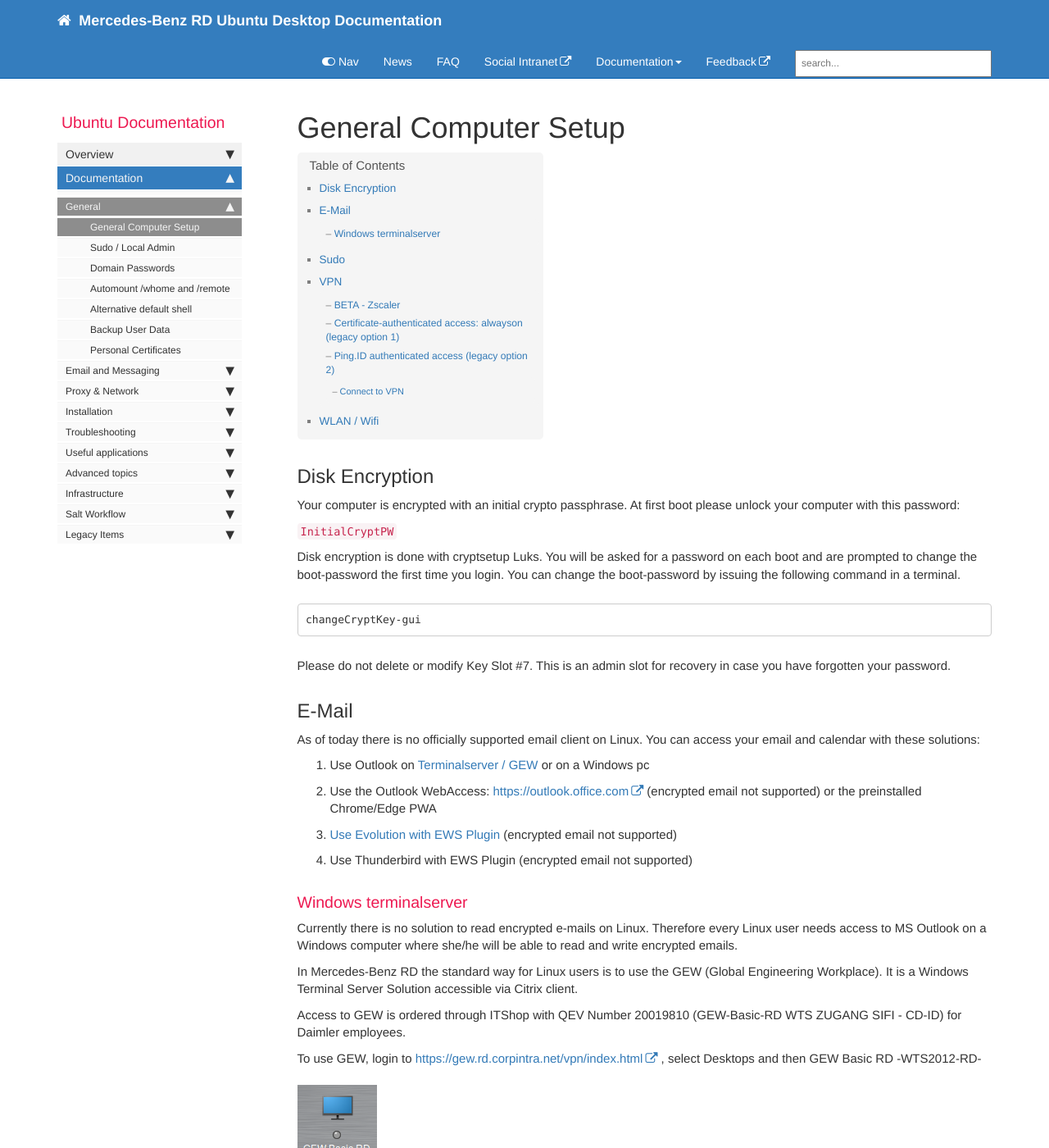
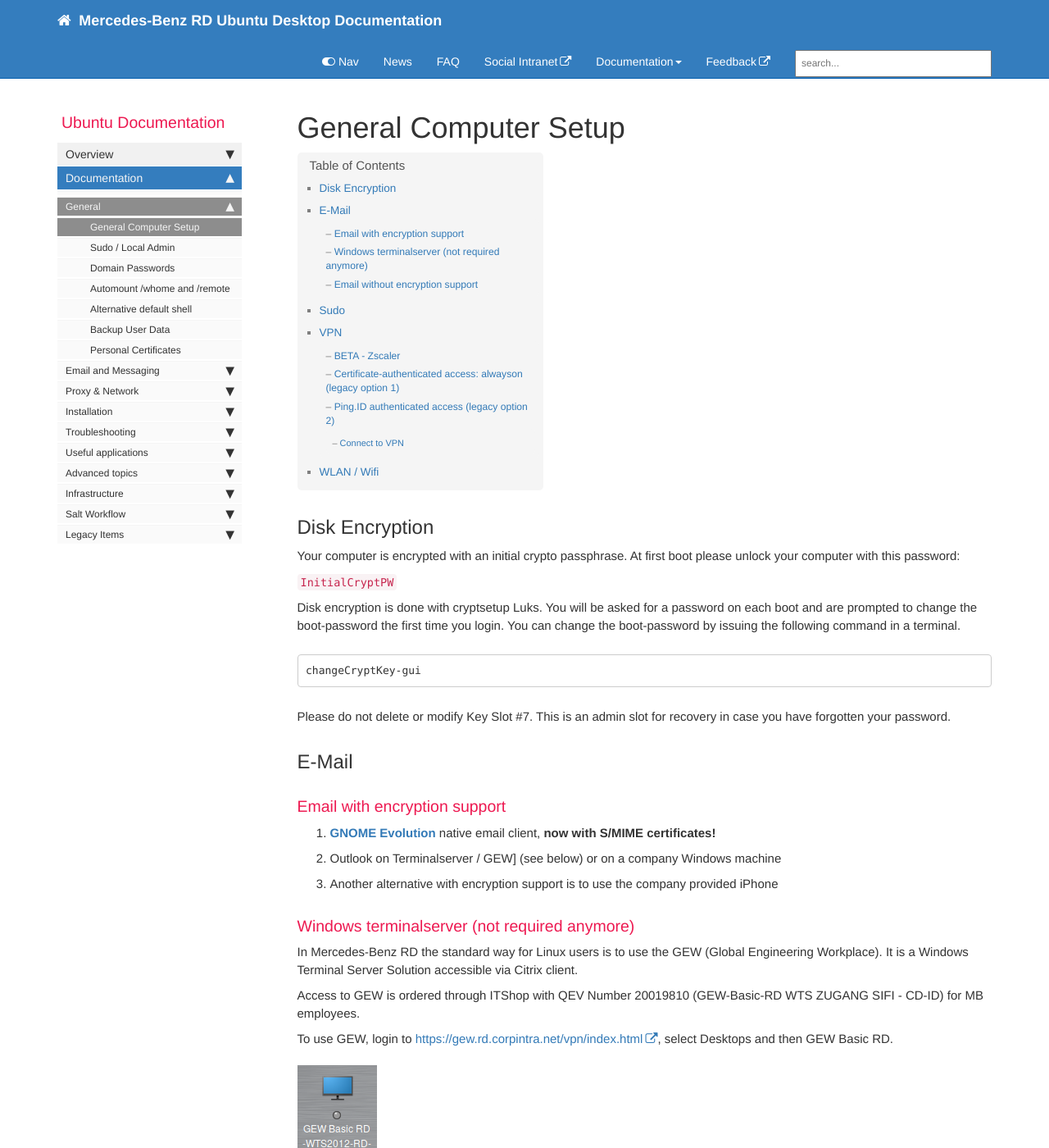
Before and after one commit to RajputPawan/Prometheus, a Jekyll site: the page built from pages/docs/generalsetup.md, in a window 1280 px wide and 1400 px high. Shown: the whole window at 82% size. Built offline with Jekyll 4.4.1, drawn with Linux system fonts in a browser that asks for light colours; comment, search, counter and statistics services are not loaded; some of the changed text lies outside the part shown.

Commit message:
update email/cma/general docs and make posts

````diff
--- a/pages/docs/generalsetup.md
+++ b/pages/docs/generalsetup.md
@@ -25,32 +25,45 @@
 
 ## E-Mail
 
-As of today there is no officially supported email client on Linux. You can access your email and calendar with these solutions:
+### Email with encryption support
 
-1. Use Outlook on [Terminalserver / GEW](#windows-terminalserver) or on a Windows pc
-2. Use the Outlook WebAccess: [https://outlook.office.com](https://outlook.office.com/) (encrypted email not supported) or the preinstalled Chrome/Edge PWA
-3. [Use Evolution with EWS Plugin](evolution.html) (encrypted email not supported)
-4. Use Thunderbird with EWS Plugin (encrypted email not supported)
+1. [__GNOME Evolution__]({% link pages/docs/evolution.md %}) native email
+   client, __now with S/MIME certificates!__
+2. Outlook on Terminalserver / GEW] (see below) or on a company Windows
+   machine
+3. Another alternative with encryption support is to use the company provided
+   iPhone
 
-### Windows terminalserver
+### Windows terminalserver (not required anymore)
 
-Currently there is no solution to read encrypted e-mails on Linux. Therefore every Linux user needs access to MS Outlook on a Windows computer where she/he will be able to read and write encrypted emails.
+In Mercedes-Benz RD the standard way for Linux users is to use the GEW (Global
+Engineering Workplace). It is a Windows Terminal Server Solution accessible via
+Citrix client.
 
-In Mercedes-Benz RD the standard way for Linux users is to use the GEW (Global Engineering Workplace). It is a Windows Terminal Server Solution accessible via Citrix client.
+Access to GEW is ordered through ITShop with QEV Number 20019810 (GEW-Basic-RD
+WTS ZUGANG SIFI - CD-ID) for MB employees.
 
-Access to GEW is ordered through ITShop with QEV Number 20019810 (GEW-Basic-RD WTS ZUGANG SIFI - CD-ID) for Daimler employees.
-
-To use GEW, login to [https://gew.rd.corpintra.net/vpn/index.html](https://gew.rd.corpintra.net/vpn/index.html) , select Desktops and then GEW Basic RD -WTS2012-RD-
+To use GEW, login to [https://gew.rd.corpintra.net/vpn/index.html](
+https://gew.rd.corpintra.net/vpn/index.html), select Desktops and then GEW Basic
+RD.
 
 ![gew_picture](images/docs/general_setup/gew_picture.png)
 
-To be able to use your microphone and camera in GEW you need to change the default configuration by running the Citrix configmanager and change Mic & Webcam configuration:
+To be able to use your microphone and camera in GEW you need to change
+the default configuration by running the Citrix configmanager and change
+Mic & Webcam configuration:
 
 ```bash
 /opt/Citrix/ICAClient/util/configmgr
 ```
 
 ![citrix_recv](images/docs/general_setup/citrix_recv.png)
+
+### Email without encryption support
+
+1. Outlook online: [https://outlook.office.com](https://outlook.office.com/)
+   (no encryption/signing)
+2. Use Thunderbird with EWS Plugin (not supported, no encryption/signing)
 
 ## Sudo
 
````
Also changed, not shown: other parts of pages/docs/generalsetup.md (+1 -1 lines), _posts/2024-06-28-cma_linux.md (added, +18 -0 lines), _posts/2024-06-28-ubuntu_notebook_bundle.md (added, +22 -0 lines), pages/docs/cma.md (+1 -1 lines), pages/docs/evolution.md (+10 -3 lines).
